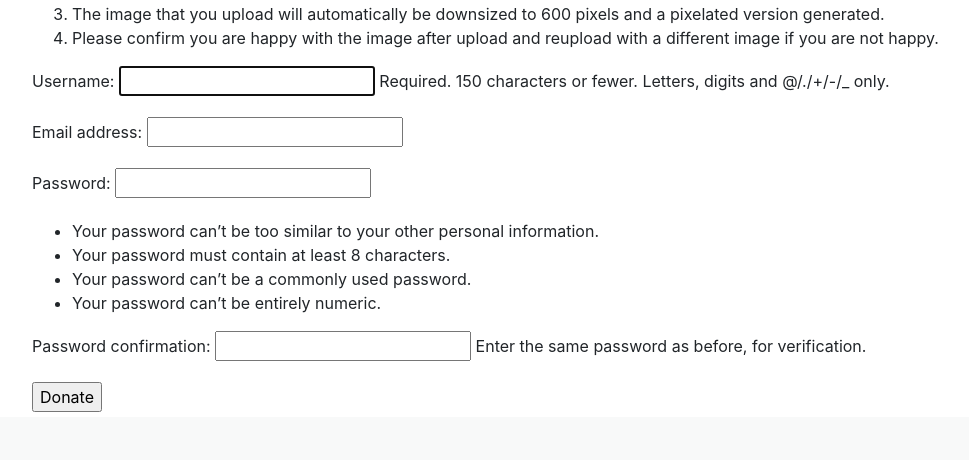
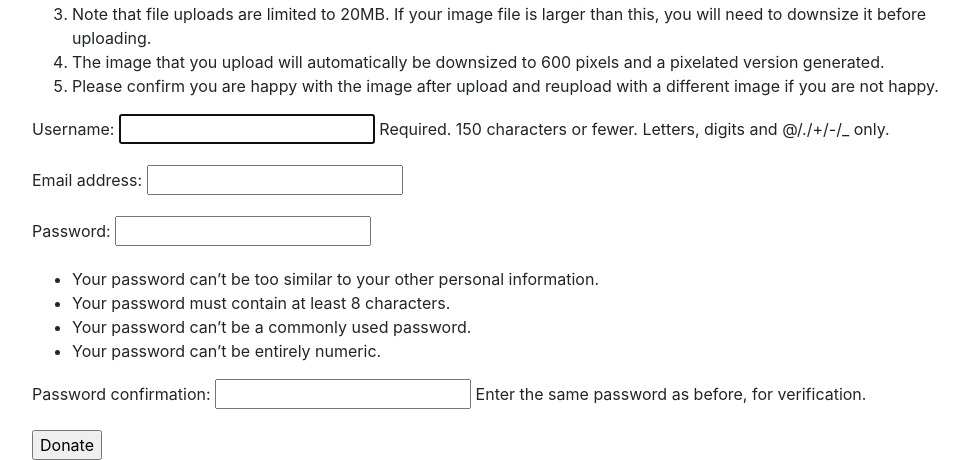
Before and after one commit to mjms3/raffle, a Django app: template event/templates/gift_form.html in a window 1280 px wide. Shown: the part 383-843 px from the top of the page, without its empty margins (148-1117 px from the left). Before the commit the page ends 795 px from the top, so only its background shows below. Run offline with Django 3.2, Linux system fonts and the light colour scheme; the template is opened without the code that fills it: values that come from a table or form of the project are taken from there, others are empty; parts of the project's set-up code (start-up, migrations or seed data) failed here and were passed over.

Commit message:
Set nginx client_max_body_size

```diff
--- a/event/templates/gift_form.html
+++ b/event/templates/gift_form.html
@@ -13,6 +13,7 @@
             <li>When providing the description, please ensure that it is clear what is being donated. </li>
         <li>This description will be used in parts of the raffle so needs to work in a sentence of the form:
             {{ user.get_username }} donated a DESCRIPTION.</li>
+        <li>Note that file uploads are limited to 20MB. If your image file is larger than this, you will need to downsize it before uploading.</li>
         <li>The image that you upload will automatically be downsized to 600 pixels and a pixelated version generated.</li>
         <li>Please confirm you are happy with the image after upload and reupload with a different image if you are not happy.</li>
         </ol>
```
Also changed, not shown: 2 other files.
